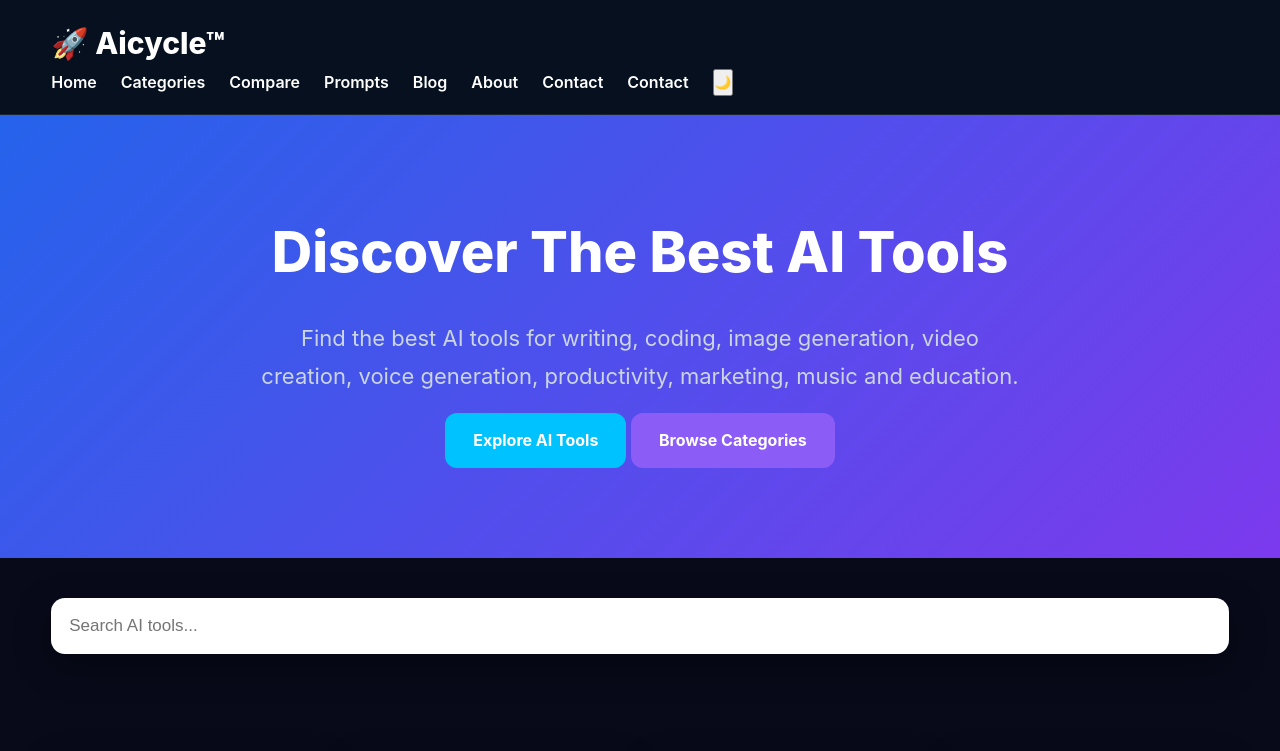
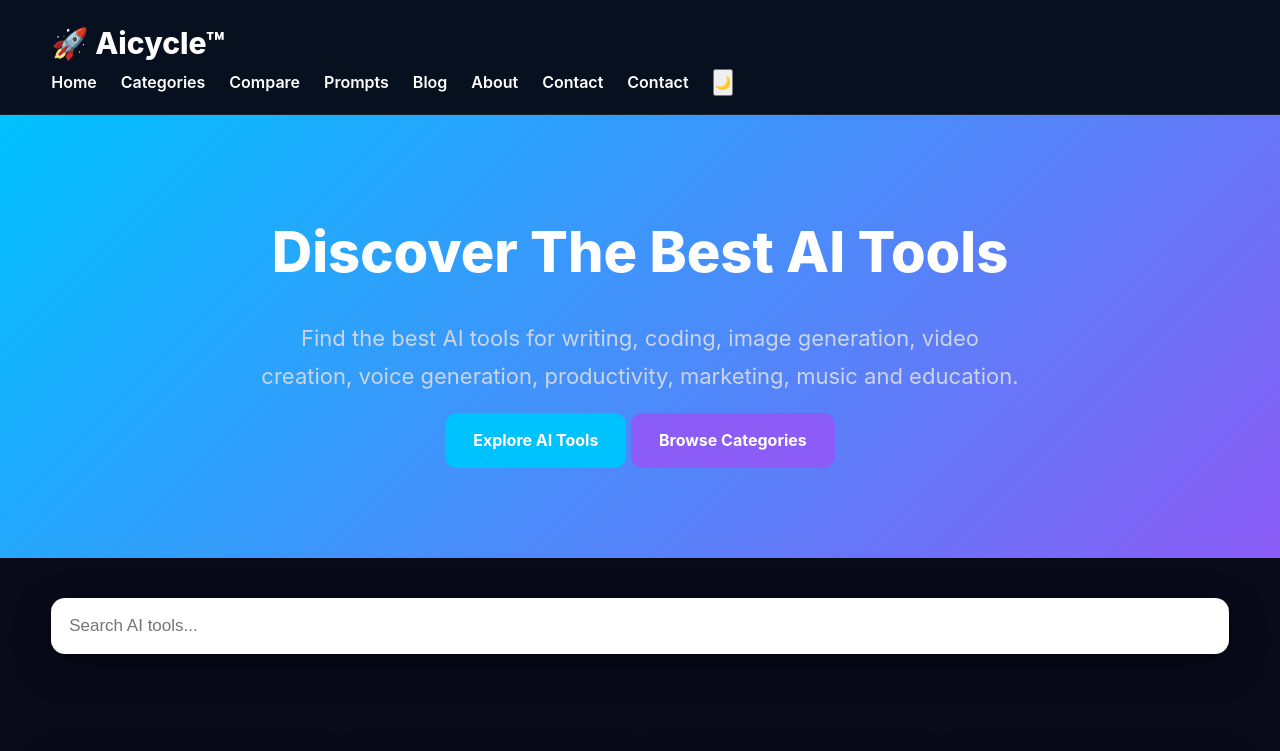
Before and after one commit to tamilwebland-cyber/aicycle, a plain HTML site: page index.html in a window 1280 px wide. Shown: the top 751 px of the page. Drawn offline with Linux system fonts and the light colour scheme.

Commit message:
Update style.css

```diff
--- a/css/style.css
+++ b/css/style.css
@@ -108,7 +108,7 @@
 
 header{
 
-background:linear-gradient(135deg,#2563eb,#7c3aed);
+background:linear-gradient(135deg,#00C2FF,#8B5CF6);
 
 padding:90px 20px;
 
```
